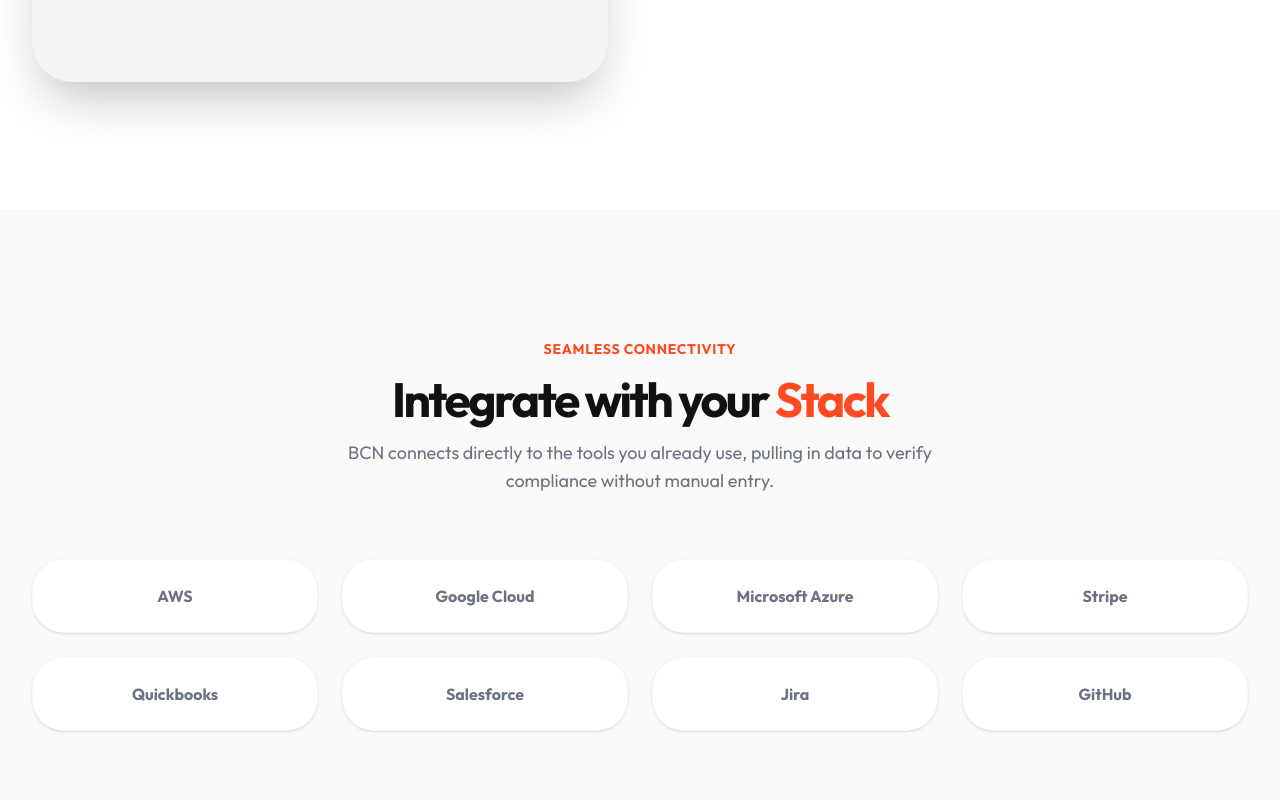
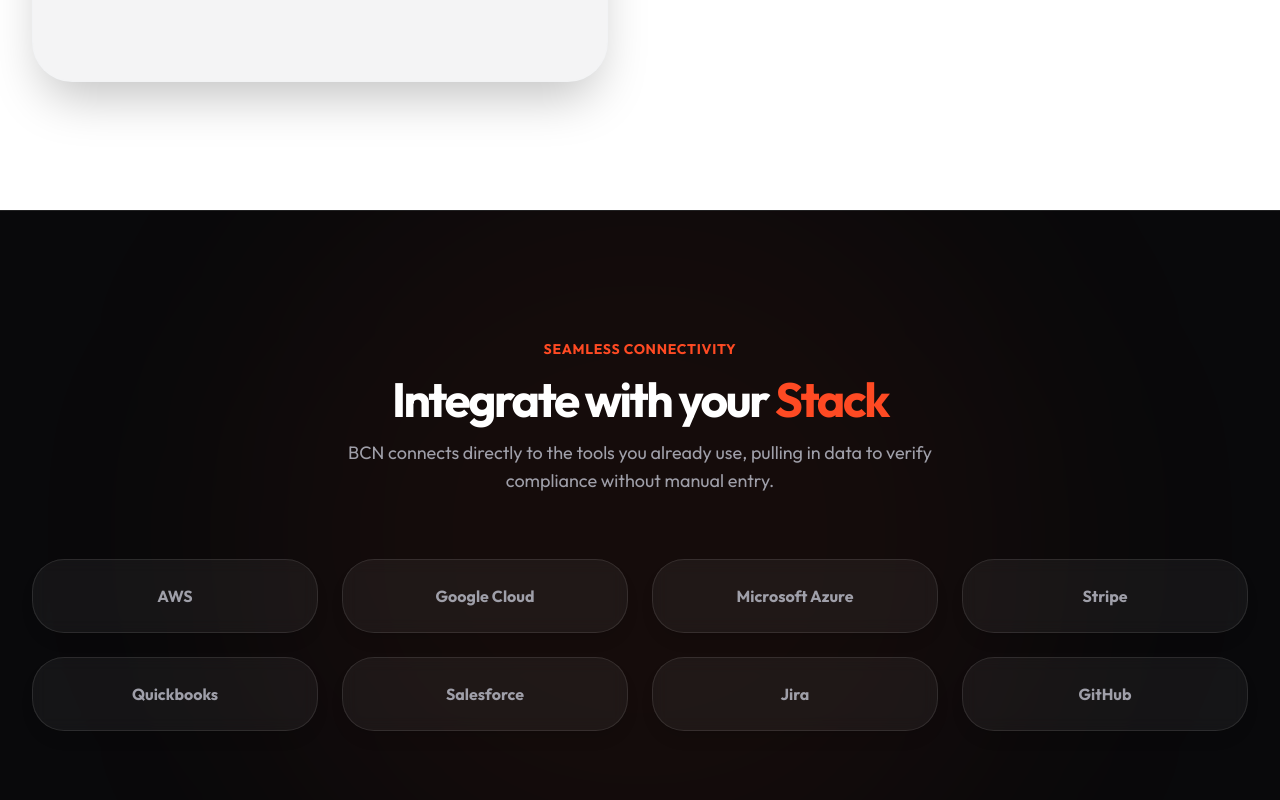
Before and after one commit to Ranjitpatra26/bcn-business-compliance-navigator, a Next.js app: page /features in a window 1280 px wide. Shown: the part 2440-3240 px from the top of the page. Built offline with nearby package versions, Linux system fonts and the light colour scheme; no server answers; a web font is replaced by a local one.

Commit message:
style: update integration grid to dark premium aesthetic

```diff
--- a/src/app/(public)/features/page.tsx
+++ b/src/app/(public)/features/page.tsx
@@ -119,12 +119,15 @@
         </section>
 
         {/* Integration Grid */}
-        <section className="w-full bg-zinc-50 dark:bg-zinc-900/50 py-32 mb-32 border-y border-muted/50">
-          <div className="max-w-7xl mx-auto px-6 lg:px-8">
+        <section className="w-full bg-zinc-950 text-white py-32 mb-32 border-y border-white/10 relative overflow-hidden">
+          {/* subtle background glow */}
+          <div className="absolute top-1/2 left-1/2 -translate-x-1/2 -translate-y-1/2 w-[800px] h-[800px] bg-bcn-red/5 rounded-full blur-[120px] pointer-events-none" />
+
+          <div className="max-w-7xl mx-auto px-6 lg:px-8 relative z-10">
             <div className="text-center mb-16">
               <div className="text-bcn-red font-bold tracking-wider text-sm uppercase mb-4">Seamless Connectivity</div>
-              <h2 className="text-3xl md:text-5xl font-bold tracking-tighter mb-4">Integrate with your <span className="text-bcn-red">Stack</span></h2>
-              <p className="text-muted-foreground max-w-2xl mx-auto text-lg">BCN connects directly to the tools you already use, pulling in data to verify compliance without manual entry.</p>
+              <h2 className="text-3xl md:text-5xl font-bold tracking-tighter mb-4 text-white">Integrate with your <span className="text-bcn-red">Stack</span></h2>
+              <p className="text-zinc-400 max-w-2xl mx-auto text-lg">BCN connects directly to the tools you already use, pulling in data to verify compliance without manual entry.</p>
             </div>
 
             <div className="grid grid-cols-2 md:grid-cols-4 gap-6">
@@ -135,9 +138,9 @@
                   whileInView={{ opacity: 1, scale: 1 }}
                   viewport={{ once: true }}
                   transition={{ delay: i * 0.1, type: "spring", stiffness: 100 }}
-                  className="bg-white dark:bg-card border border-muted/50 rounded-2xl p-6 flex items-center justify-center shadow-sm hover:shadow-md transition-shadow hover:border-bcn-red/30 cursor-pointer group"
+                  className="bg-white/5 backdrop-blur-sm border border-white/10 rounded-2xl p-6 flex items-center justify-center shadow-lg hover:shadow-bcn-red/10 transition-all duration-300 hover:border-bcn-red/40 hover:bg-white/10 cursor-pointer group"
                 >
-                  <span className="font-bold text-muted-foreground group-hover:text-foreground transition-colors">{integration}</span>
+                  <span className="font-bold text-zinc-400 group-hover:text-white transition-colors">{integration}</span>
                 </motion.div>
               ))}
             </div>
```
